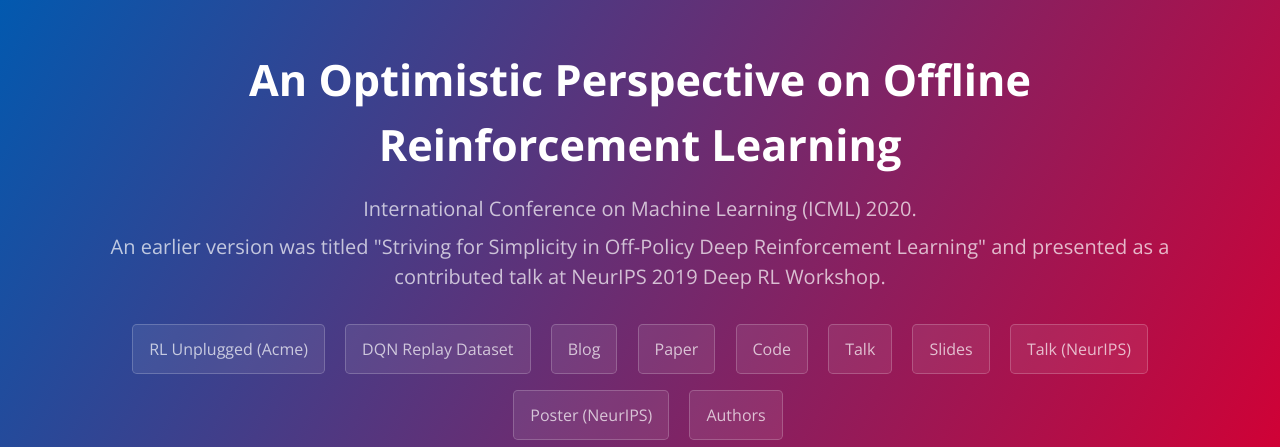
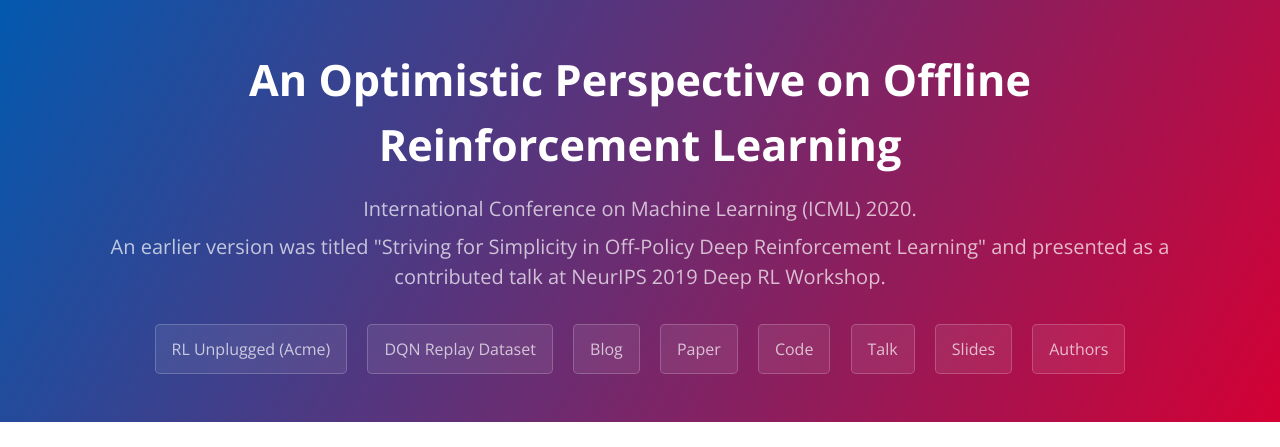
Before and after one commit to satbird/satbird.github.io, a Jekyll site: the page built from index.md, in a window 1280 px wide and 900 px high, cut to the strip 0-447 px from the top of the window. Built offline with Jekyll 4.4.1, drawn with Linux system fonts in a browser that asks for light colours.

Commit message:
Update _config.yml

```diff
--- a/_config.yml
+++ b/_config.yml
@@ -11,6 +11,6 @@ buttons:
   Code: 'https://github.com/google-research/batch_rl'
   Talk: 'https://slideslive.com/38928373/an-optimistic-perspective-on-offline-deep-reinforcement-learning'
   Slides: 'https://docs.google.com/presentation/d/1ROltXr6FIeYKrnGl0tKHGWI0pL4Zo8CnvAK2-cdpQyY/edit?usp=sharing'
-  Talk (NeurIPS): 'https://slideslive.com/38922701/contributed-talk-striving-for-simplicity-in-offpolicy-deep-reinforcement-learning'
-  Poster (NeurIPS): 'pdfs/neurips_drl_poster.pdf'
+#   Talk (NeurIPS): 'https://slideslive.com/38922701/contributed-talk-striving-for-simplicity-in-offpolicy-deep-reinforcement-learning'
+#   Poster (NeurIPS): 'pdfs/neurips_drl_poster.pdf'
   Authors: '#authors'
```
